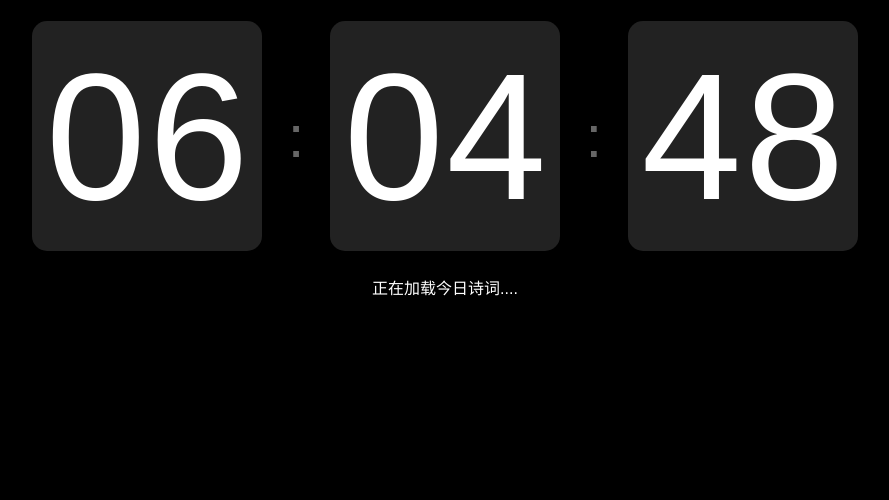
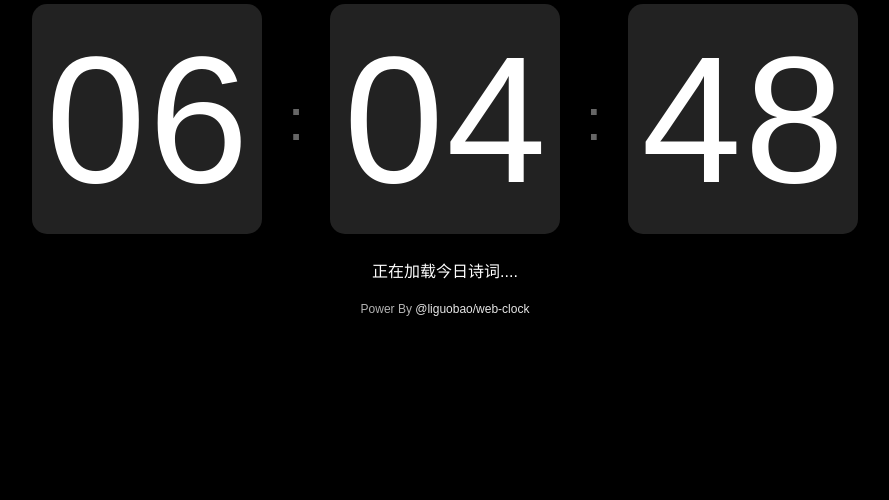
Before and after one commit to liguobao/web-clock, a plain HTML site: page index.html in a window 1280 px wide. Shown: the part 300-800 px from the top of the page, without its empty margins (195-1084 px from the left). Drawn offline with Linux system fonts and the light colour scheme.

Commit message:
add power by github

```diff
--- a/index.html
+++ b/index.html
@@ -39,6 +39,7 @@
             <span id="jinrishici-sentence">正在加载今日诗词....</span>
         </a>
         <script src="https://sdk.jinrishici.com/v2/browser/jinrishici.js" charset="utf-8"></script>
+        <div class="footer">Power By <a href="https://github.com/liguobao/web-clock" target="_blank">@liguobao/web-clock</a></div>
     </div>
     <script src="script.js"></script>
 
--- a/styles.css
+++ b/styles.css
@@ -99,3 +99,17 @@ body {
         padding: 10px;
     }
 }
+.footer {
+    margin-top: 20px;
+    font-size: 12px;
+    color: rgba(255, 255, 255, 0.7);
+}
+
+.footer a {
+    color: rgba(255, 255, 255, 0.9);
+    text-decoration: none;
+}
+
+.footer a:hover {
+    text-decoration: underline;
+}
```
